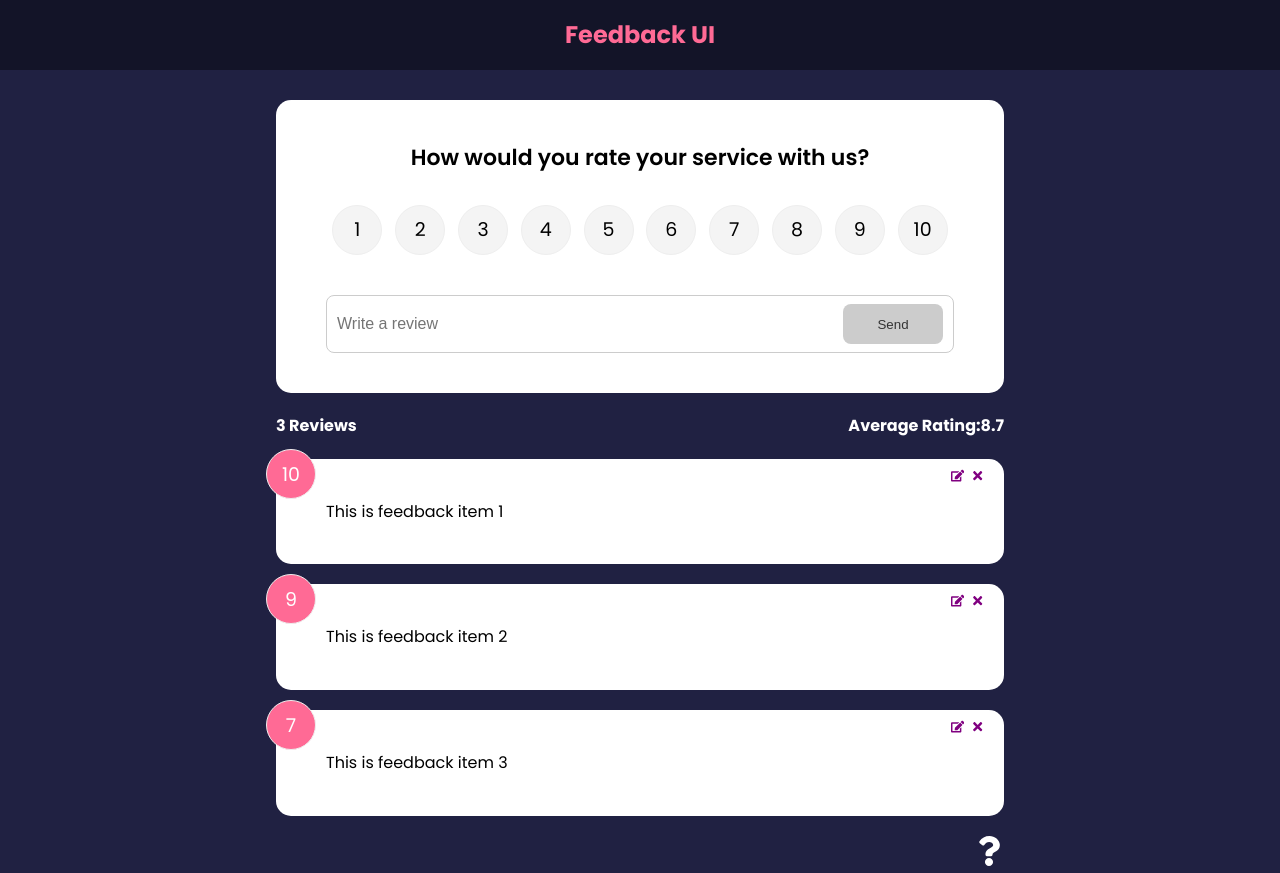
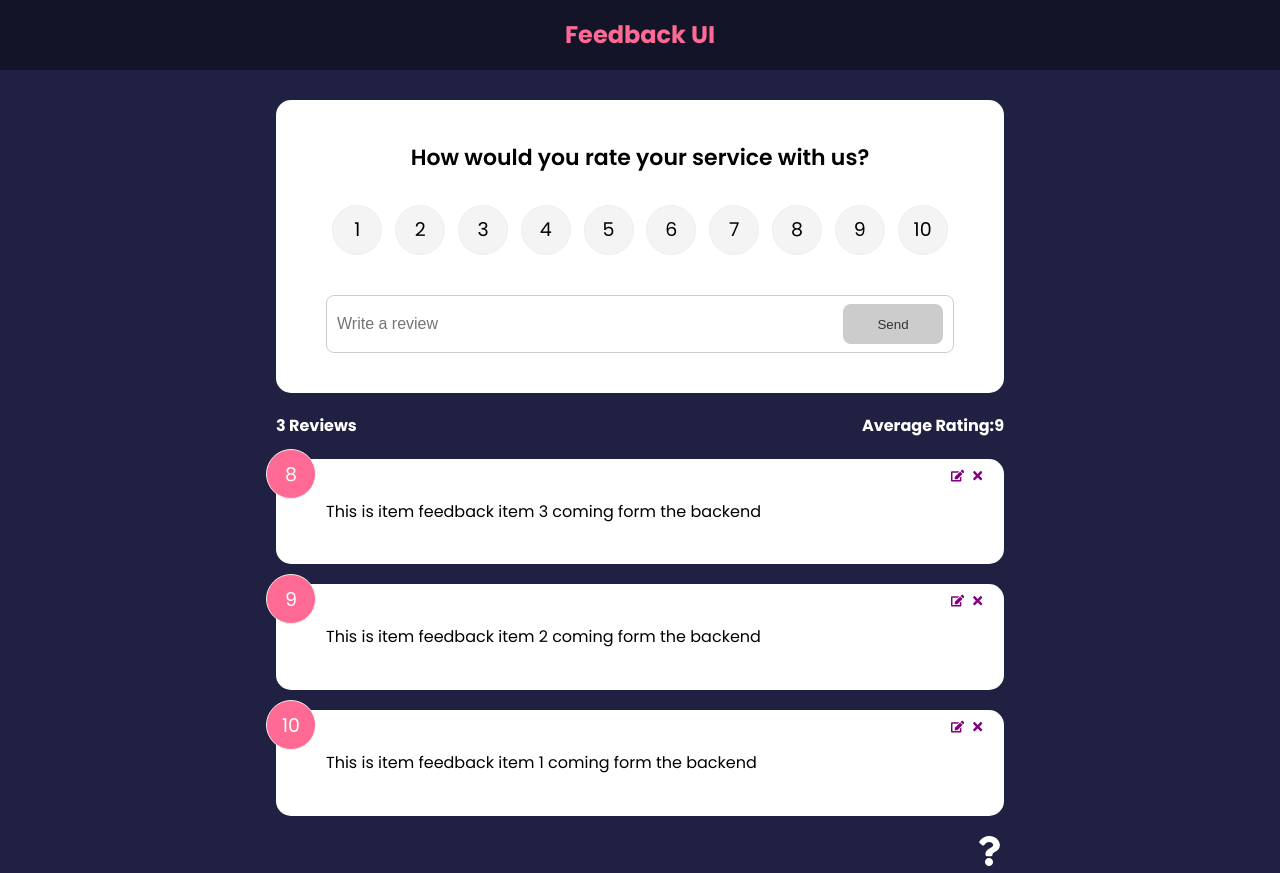
Before and after one commit to AllanRichardson304/FeedBack, a React (Create React App) app: page / in a window 1280 px wide. Built offline with nearby package versions, Linux system fonts and the light colour scheme; data requests are answered from the project's data file.

Commit message:
Backend Data Added

```diff
--- /dev/null
+++ b/db.json
@@ -0,0 +1,19 @@
+{
+  "feedback": [
+    {
+      "id": 1,
+      "rating": 10,
+      "text": "This is item feedback item 1 coming form the backend"
+    },
+    {
+      "id": 2,
+      "rating": 9,
+      "text": "This is item feedback item 2 coming form the backend"
+    },
+    {
+      "id": 3,
+      "rating": 8,
+      "text": "This is item feedback item 3 coming form the backend"
+    }
+  ]
+}
--- a/package.json
+++ b/package.json
@@ -6,7 +6,9 @@
     "@testing-library/jest-dom": "^5.16.5",
     "@testing-library/react": "^13.4.0",
     "@testing-library/user-event": "^13.5.0",
+    "concurrently": "^7.6.0",
     "framer-motion": "^4.1.17",
+    "json-server": "^0.17.2",
     "react": "^18.2.0",
     "react-dom": "^18.2.0",
     "react-icons": "^4.7.1",
@@ -20,7 +22,9 @@
     "start": "react-scripts start",
     "build": "react-scripts build",
     "test": "react-scripts test",
-    "eject": "react-scripts eject"
+    "eject": "react-scripts eject",
+    "server": "json-server --watch db.json --port 5000",
+    "dev": "concurrently \"npm run server\"\"npm start\""
   },
   "eslintConfig": {
     "extends": [
--- a/src/App.js
+++ b/src/App.js
@@ -30,3 +30,8 @@ function App() {
   );
 }
 export default App;
+
+
+// netlify url
+
+// https://cerulean-dolphin-5033a2.netlify.app/
--- a/src/context/FeedbackContext.js
+++ b/src/context/FeedbackContext.js
@@ -1,30 +1,26 @@
-import { createContext, useState } from "react";
+import { createContext, useState,useEffect } from "react";
 import { v4 as uuidv4 } from 'uuid'
 const FeedbackContext = createContext()
 export const FeedbackProvider = ({ children }) => {
-    const [feedback, setFeedback] = useState([
-        {
-            id: 1,
-            text: 'This is feedback item 1',
-            rating: 10
-        },
-        {
-            id: 2,
-            text: 'This is feedback item 2',
-            rating: 9
-        },
-        {
-            id: 3,
-            text: 'This is feedback item 3',
-            rating: 7
-        },
-    ])
+    const [isLoading, setIsLoading ] = useState(true)
+    const [feedback, setFeedback] = useState([])
     const [feedbackEdit , setFeedbackEdit] = useState(
         {
             item : {},
             edit : false
         }
     );
+    useEffect(()=>{
+      fetchFeedback()
+    }, [] )
+
+    //Fetch Feedback
+    const fetchFeedback = async () => {
+      const response = await fetch(`http://localhost:5000/feedback?_sort=id&_order=desc`)
+      const data = await response.json()
+      setFeedback(data)
+      setIsLoading(false)
+    }
 
       // Add Feedback
       const addFeedback = (newFeedback) => {
@@ -50,7 +46,7 @@ export const FeedbackProvider = ({ children }) => {
            setFeedback(feedback.map((item)=>(item.id === id ? {...item, ...updItem} : item)))
       }
 
-    return <FeedbackContext.Provider value={{ feedback,deleteFeedback,addFeedback,editFeedback,feedbackEdit,updateFeedback}}>
+    return <FeedbackContext.Provider value={{ feedback,deleteFeedback,addFeedback,editFeedback,feedbackEdit,updateFeedback,isLoading}}>
         {children}
     </FeedbackContext.Provider>
 
```
Also changed, not shown: 1 other file (tests, documents, lock files or other folders).
